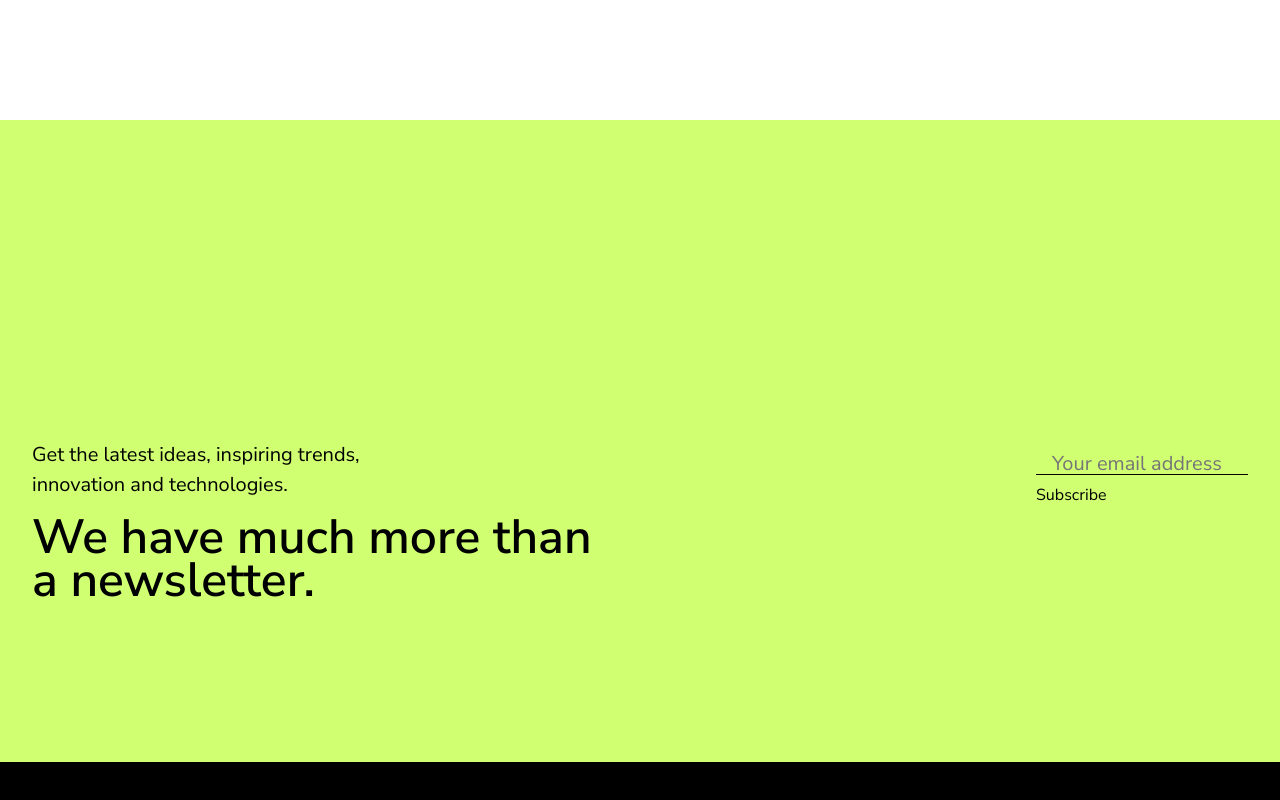
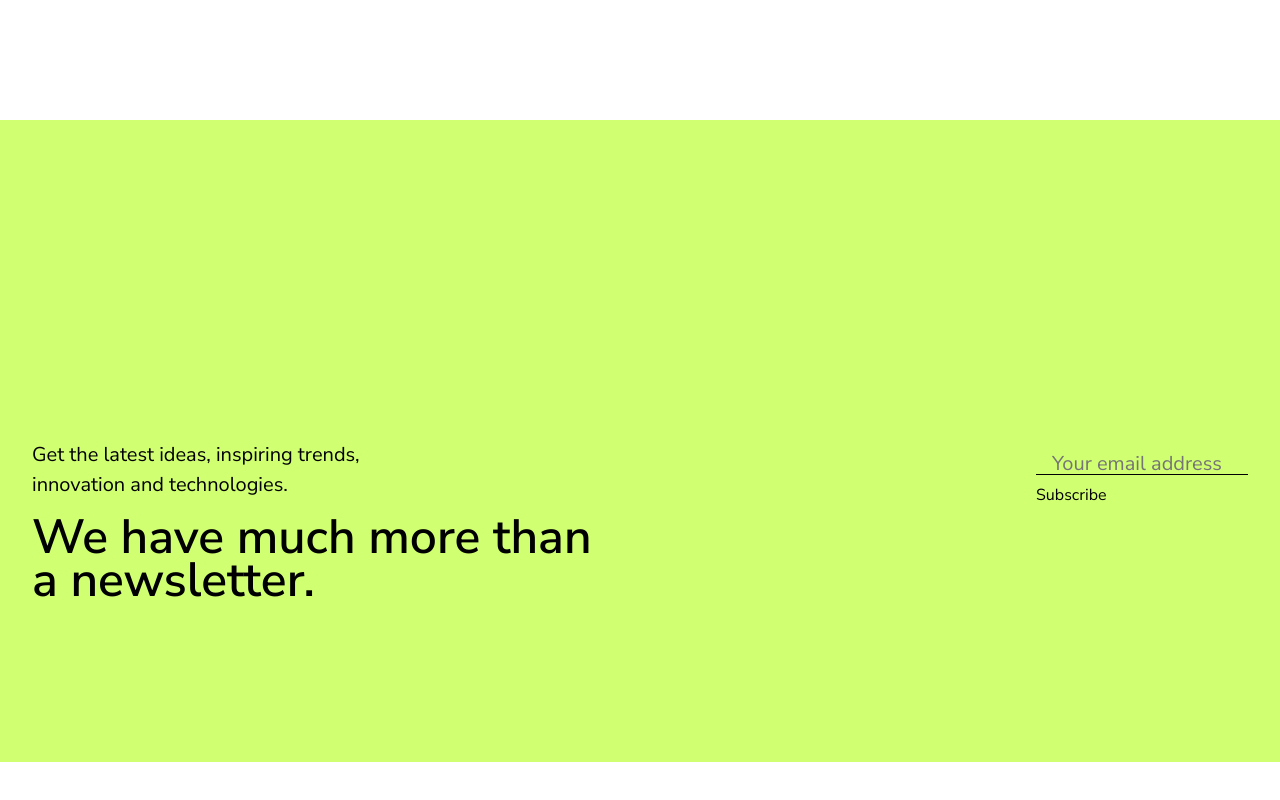
Before and after one commit to faun3/animated-landing-menu, a SvelteKit app: page /test-route in a window 1280 px wide. Shown: the part 1080-1880 px from the top of the page. After the commit the page ends 1842 px from the top, so only its background shows below. Built offline with nearby package versions, Linux system fonts and the light colour scheme.

Commit message:
stuff broke lol

```diff
--- a/src/routes/Header.svelte
+++ b/src/routes/Header.svelte
@@ -243,6 +243,7 @@
     border-radius: 2rem;
     position: relative;
     overflow: hidden;
+    z-index: 2;
 
     .menu-content {
       position: absolute;
@@ -252,6 +253,7 @@
       display: flex;
       flex-direction: column;
       padding: 0 0 1rem 2rem;
+      z-index: 3;
 
       .content-ctas {
         p {
@@ -336,6 +338,7 @@
     position: absolute;
     top: 0;
     right: 0;
+    z-index: 12;
 
     .slider {
       position: relative;
--- a/src/routes/PinnedFooter.svelte
+++ b/src/routes/PinnedFooter.svelte
@@ -1,4 +1,15 @@
 <script lang="ts">
+  // gsap.to(".footer-underneath", {
+  // scrollTrigger: {
+  //   trigger: ".newsletter-section",
+  //   start: "top top",
+  //   end: "bottom top",
+  //   scrub: true,
+  //   pin: ".footer-underneath",
+  //   pinSpacing: false,
+  //   markers: true,
+  // },
+  // });
 </script>
 
 <div class="component">
@@ -57,6 +68,7 @@
 <style lang="scss">
   .component {
     width: 100%;
+    position: relative;
   }
   .newsletter-section {
     background-color: #d0ff71;
@@ -152,10 +164,14 @@
 
   .footer-underneath {
     background-color: #000;
+    width: 100%;
     color: #fff;
     padding: 1.5rem;
     display: flex;
     flex-direction: column;
+    position: absolute;
+    bottom: 0px;
+    z-index: -1;
 
     .footer-info {
       padding-left: calc(100vw / 48);
```
